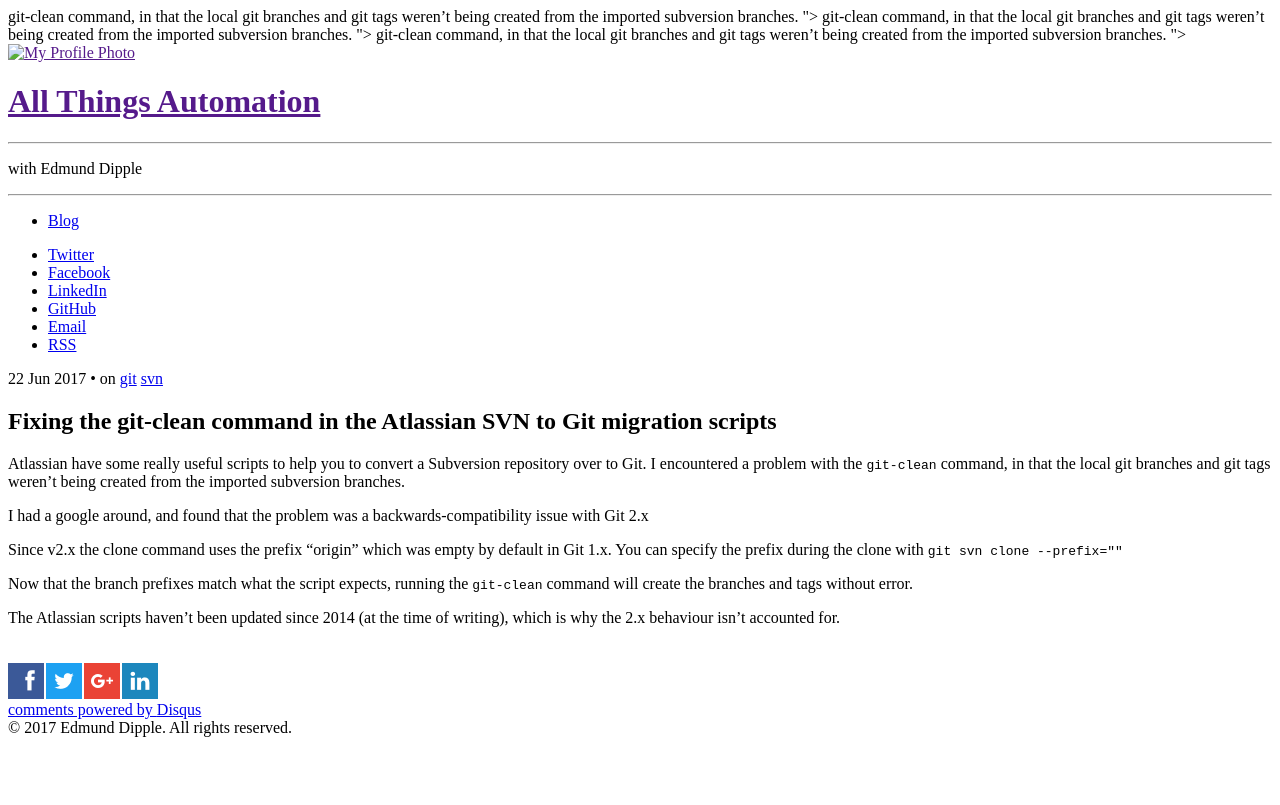
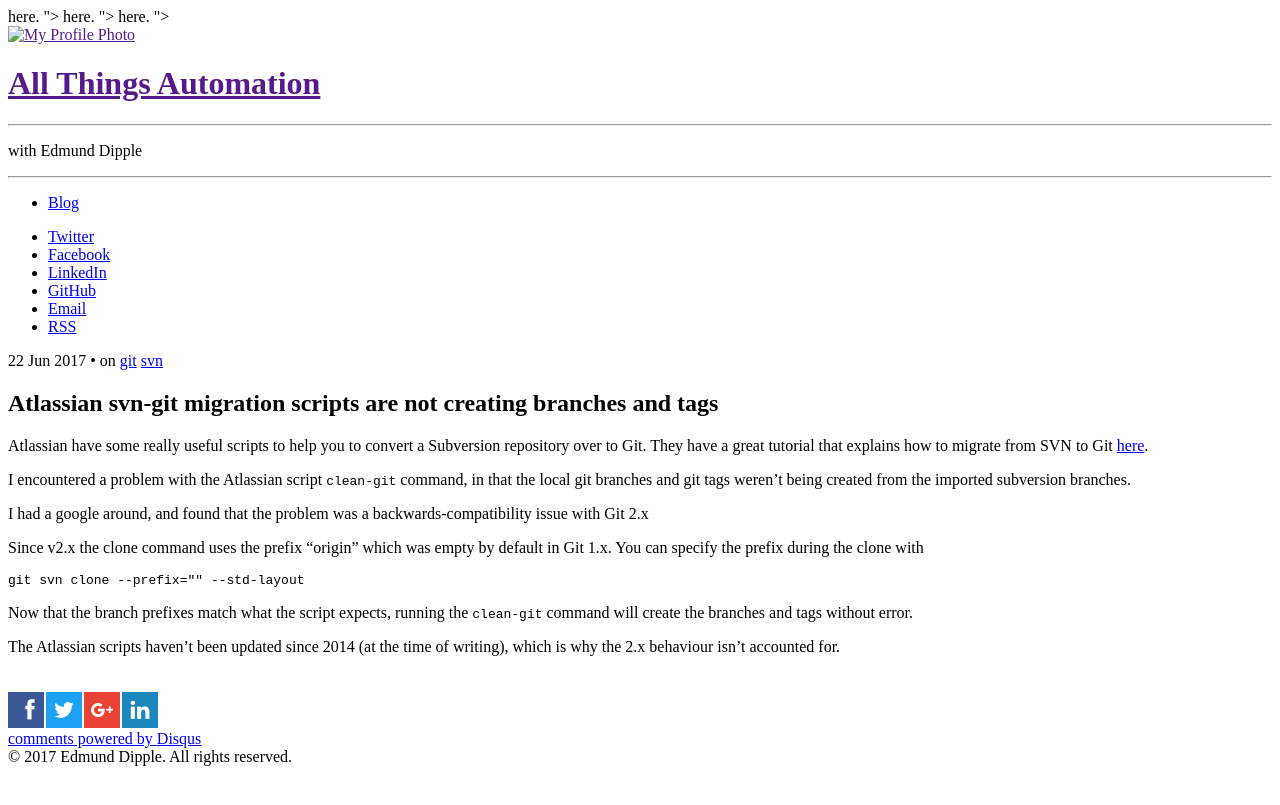
Before and after one commit to elmundio87/elmundio87.github.com, a Jekyll site: the page built from _posts/2017-06-22-fixing-the-git-clean-command-in-the-atlassian-svn-git-migration-scripts.md, in a window 1280 px wide. Shown: the top 805 px of the page. Built offline with Jekyll 4.4.1, drawn with Linux system fonts in a browser that asks for light colours; nearby versions of some CDN libraries; comment, search, counter and statistics services are not loaded.

Commit message:
Updated migration post

````diff
--- a/_posts/2017-06-22-fixing-the-git-clean-command-in-the-atlassian-svn-git-migration-scripts.md
+++ b/_posts/2017-06-22-fixing-the-git-clean-command-in-the-atlassian-svn-git-migration-scripts.md
@@ -1,17 +1,23 @@
 ---
 layout: post
-title: "Fixing the git-clean command in the Atlassian SVN to Git migration scripts"
+title: "Atlassian svn-git migration scripts are not creating branches and tags"
 description: ""
 category: "git"
 tags: [git,svn]
 ---
 
-Atlassian have some really useful scripts to help you to convert a Subversion repository over to Git. I encountered a problem with the `git-clean` command, in that the local git branches and git tags weren't being created from the imported subversion branches.
+Atlassian have some really useful scripts to help you to convert a Subversion repository over to Git. They have a great tutorial that explains how to migrate from SVN to Git [here](https://www.atlassian.com/git/tutorials/svn-to-git-prepping-your-team-migration).
+
+I encountered a problem with the Atlassian script `clean-git` command, in that the local git branches and git tags weren't being created from the imported subversion branches.
 
 I had a google around, and found that the problem was a backwards-compatibility issue with Git 2.x
 
-Since v2.x the clone command uses the prefix "origin" which was empty by default in Git 1.x. You can specify the prefix during the clone with `git svn clone --prefix=""`
+Since v2.x the clone command uses the prefix "origin" which was empty by default in Git 1.x. You can specify the prefix during the clone with
 
-Now that the branch prefixes match what the script expects, running the `git-clean` command will create the branches and tags without error.
+``` bash
+git svn clone --prefix="" --std-layout
+```
+
+Now that the branch prefixes match what the script expects, running the `clean-git` command will create the branches and tags without error.
 
 The Atlassian scripts haven't been updated since 2014 (at the time of writing), which is why the 2.x behaviour isn't accounted for.
````
